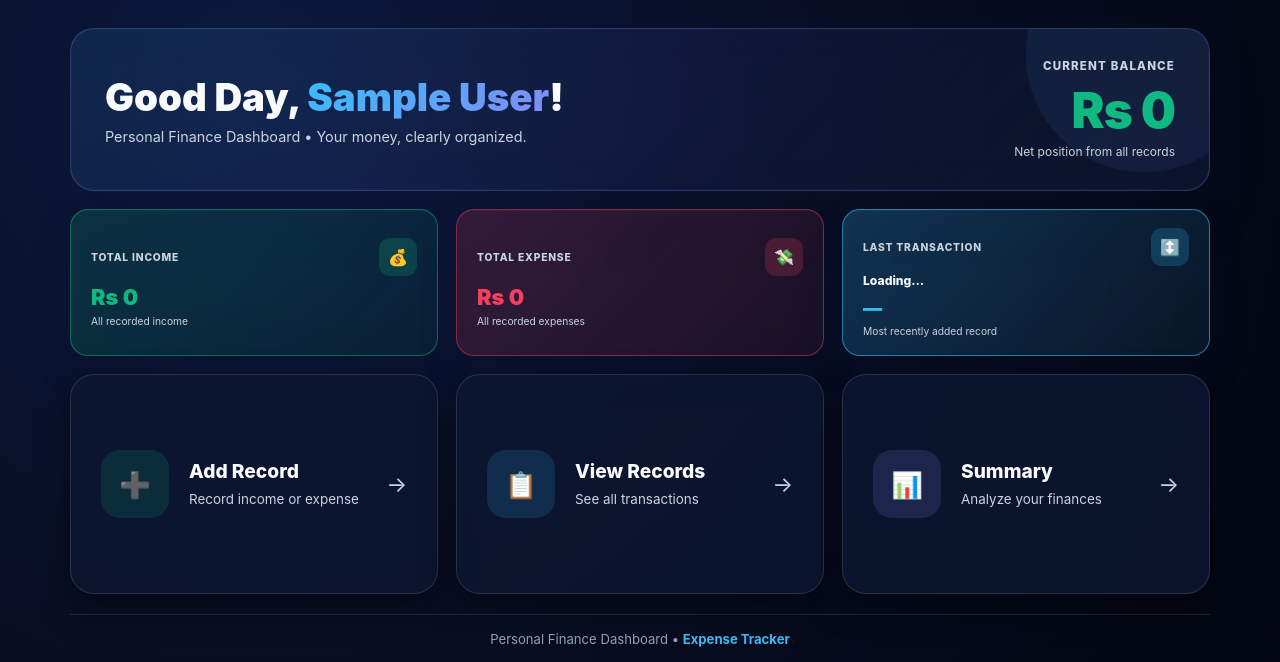
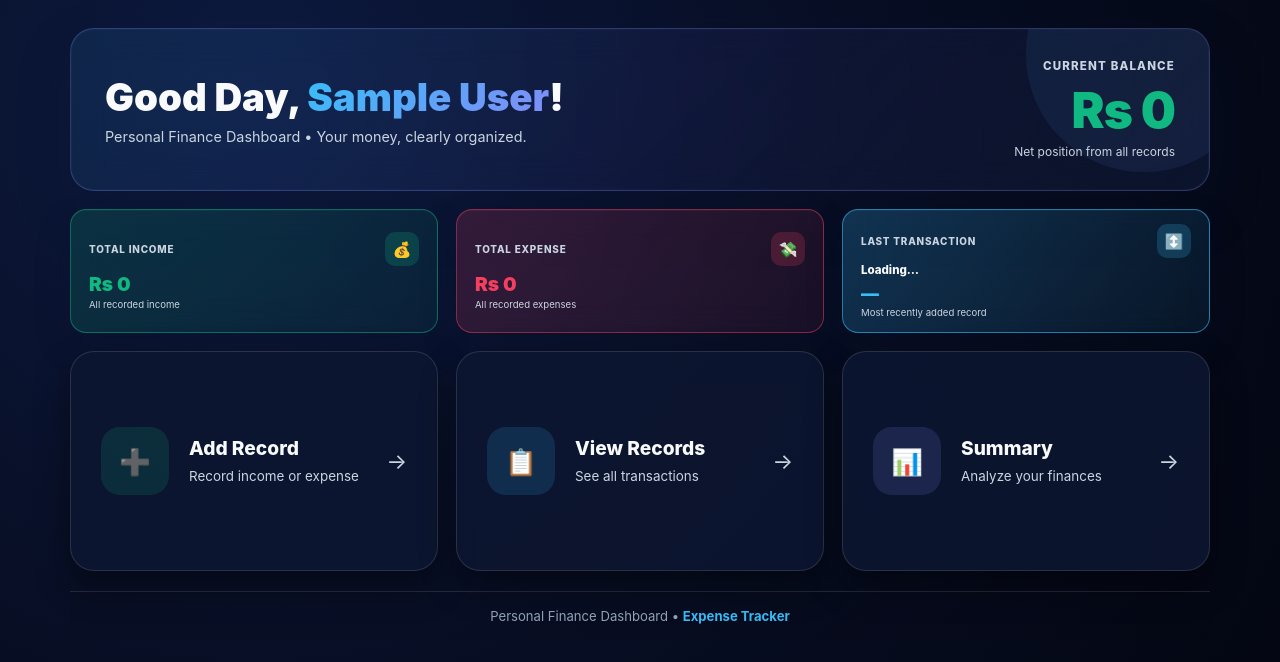
Before and after one commit to UmairSiddique-SE/PersonaL-Expense-Tracker, a Flask app: page /dashboard in a window 1280 px wide. Shown: the part 69-731 px from the top of the page. Run offline with Flask 3, Linux system fonts and the light colour scheme; the visitor is signed in with stand-in values (Sample User, id 1); data that the repository does not hold is empty.

Commit message:
Make upper dashboard KPI cards slightly smaller

```diff
--- a/templates/dashboard.html
+++ b/templates/dashboard.html
@@ -20,25 +20,25 @@
         .page-shell{width:100%;max-width:1180px;margin:0 auto;padding:28px 20px 50px}.flash-container{width:100%;margin-bottom:16px}.flash-message{padding:12px 18px;border-radius:12px;margin-bottom:8px;font-weight:600;font-size:.9rem}.flash-message.success{background:rgba(16,185,129,.15);color:var(--currency-income);border:1px solid rgba(16,185,129,.3)}.flash-message.danger{background:rgba(244,63,94,.15);color:var(--currency-expense);border:1px solid rgba(244,63,94,.3)}
         .hero-card{width:100%;background:var(--bg-card);border:1.5px solid var(--border-color);border-radius:24px;padding:30px 34px;box-shadow:var(--shadow-card);backdrop-filter:blur(18px);margin-bottom:18px;display:flex;justify-content:space-between;align-items:center;gap:24px;position:relative;overflow:hidden;animation:fadeUp .45s ease both}.hero-card:before{content:'';position:absolute;top:-90px;right:-50px;width:230px;height:230px;border-radius:50%;background:linear-gradient(135deg,rgba(56,189,248,.13),rgba(129,140,248,.12));pointer-events:none}.hero-left,.hero-balance{position:relative;z-index:1}.hero-left h1{font-size:clamp(1.7rem,3vw,2.4rem);font-weight:900;margin:0 0 8px}.user-name{background:linear-gradient(135deg,#38bdf8,#818cf8);-webkit-background-clip:text;background-clip:text;-webkit-text-fill-color:transparent}.hero-left p{margin:0;color:var(--text-secondary);font-size:.9rem}.hero-balance{text-align:right}.balance-label{display:block;font-size:.72rem;font-weight:800;text-transform:uppercase;letter-spacing:.1em;color:var(--text-secondary);margin-bottom:7px}.balance-value{font-size:clamp(2.1rem,4vw,3.1rem);font-weight:900;letter-spacing:-1px}.balance-positive{color:#10b981}.balance-negative{color:#f43f5e}.balance-caption{font-size:.75rem;color:var(--text-secondary)}
 
-        /* Upper KPI cards: compact overview cards. */
+        /* Upper KPI cards: slightly smaller overview cards. */
         .kpi-row{display:grid;grid-template-columns:repeat(3,1fr);gap:18px;margin-bottom:18px}
-        .kpi-card{min-width:0;min-height:100px;padding:18px 20px;border-radius:18px;background:var(--bg-card);border:1.5px solid var(--border-color);box-shadow:var(--shadow-card);transition:transform .2s ease,box-shadow .2s ease,border-color .2s ease;display:flex;flex-direction:column;justify-content:center;position:relative;overflow:hidden}
+        .kpi-card{min-width:0;min-height:88px;padding:14px 18px;border-radius:16px;background:var(--bg-card);border:1.5px solid var(--border-color);box-shadow:var(--shadow-card);transition:transform .2s ease,box-shadow .2s ease,border-color .2s ease;display:flex;flex-direction:column;justify-content:center;position:relative;overflow:hidden}
         .kpi-card:hover{transform:translateY(-3px);box-shadow:var(--shadow-card)}
         .kpi-top{display:flex;justify-content:space-between;align-items:center;gap:10px}
-        .kpi-label{font-size:.64rem;font-weight:850;text-transform:uppercase;letter-spacing:.08em;color:var(--text-secondary)}
-        .kpi-icon{width:38px;height:38px;border-radius:11px;display:grid;place-items:center;font-size:1rem;flex-shrink:0}
+        .kpi-label{font-size:.62rem;font-weight:850;text-transform:uppercase;letter-spacing:.08em;color:var(--text-secondary)}
+        .kpi-icon{width:34px;height:34px;border-radius:10px;display:grid;place-items:center;font-size:.95rem;flex-shrink:0}
         .income-kpi{border-color:rgba(16,185,129,.48);background:linear-gradient(135deg,rgba(16,185,129,.18),rgba(16,185,129,.07))}.income-kpi .kpi-icon{background:rgba(16,185,129,.2)}
         .expense-kpi{border-color:rgba(244,63,94,.48);background:linear-gradient(135deg,rgba(244,63,94,.18),rgba(244,63,94,.07))}.expense-kpi .kpi-icon{background:rgba(244,63,94,.2)}
         .transaction-kpi{border-color:rgba(56,189,248,.48);background:linear-gradient(135deg,rgba(56,189,248,.18),rgba(56,189,248,.07))}.transaction-kpi.income{border-color:rgba(16,185,129,.55);background:linear-gradient(135deg,rgba(16,185,129,.2),rgba(16,185,129,.07))}.transaction-kpi.expense{border-color:rgba(244,63,94,.55);background:linear-gradient(135deg,rgba(244,63,94,.2),rgba(244,63,94,.07))}.transaction-kpi .kpi-icon{background:rgba(56,189,248,.18)}.transaction-kpi.income .kpi-icon{background:rgba(16,185,129,.2)}.transaction-kpi.expense .kpi-icon{background:rgba(244,63,94,.2)}
-        .kpi-value{font-size:clamp(1.15rem,1.7vw,1.5rem);font-weight:900;margin:8px 0 3px;white-space:nowrap;overflow:hidden;text-overflow:ellipsis}.income-kpi .kpi-value{color:var(--currency-income)}.expense-kpi .kpi-value{color:var(--currency-expense)}.transaction-kpi .kpi-value{font-size:clamp(1rem,1.5vw,1.3rem)}.transaction-kpi.income .kpi-value{color:var(--currency-income)}.transaction-kpi.expense .kpi-value{color:var(--currency-expense)}
-        .transaction-name{font-size:.76rem;font-weight:850;white-space:nowrap;overflow:hidden;text-overflow:ellipsis;margin-top:7px}.transaction-meta{font-size:.64rem;color:var(--text-secondary);margin-top:2px;white-space:nowrap;overflow:hidden;text-overflow:ellipsis}
+        .kpi-value{font-size:clamp(1.05rem,1.5vw,1.35rem);font-weight:900;margin:6px 0 2px;white-space:nowrap;overflow:hidden;text-overflow:ellipsis}.income-kpi .kpi-value{color:var(--currency-income)}.expense-kpi .kpi-value{color:var(--currency-expense)}.transaction-kpi .kpi-value{font-size:clamp(.95rem,1.4vw,1.2rem)}.transaction-kpi.income .kpi-value{color:var(--currency-income)}.transaction-kpi.expense .kpi-value{color:var(--currency-expense)}
+        .transaction-name{font-size:.72rem;font-weight:850;white-space:nowrap;overflow:hidden;text-overflow:ellipsis;margin-top:5px}.transaction-meta{font-size:.6rem;color:var(--text-secondary);margin-top:1px;white-space:nowrap;overflow:hidden;text-overflow:ellipsis}
 
         /* Lower quick-action cards: intentionally larger and more prominent. */
         .module-grid{display:grid;grid-template-columns:repeat(3,1fr);gap:18px;margin-bottom:20px}.module-card{display:flex;align-items:center;gap:20px;min-height:180px;padding:34px 30px;border-radius:24px;background:var(--bg-card);border:1.5px solid var(--border-color);box-shadow:var(--shadow-card);text-decoration:none;color:var(--text-primary);transition:transform .2s ease,box-shadow .2s ease,border-color .2s ease}.module-card:hover{transform:translateY(-4px);box-shadow:var(--shadow-card)}.add-record-card{border-color:rgba(16,185,129,.38)}.view-card{border-color:rgba(56,189,248,.38)}.summary-mod-card{border-color:rgba(129,140,248,.38)}.mod-icon{width:68px;height:68px;display:grid;place-items:center;border-radius:19px;font-size:1.6rem;flex-shrink:0}.add-record-card .mod-icon{background:rgba(16,185,129,.15)}.view-card .mod-icon{background:rgba(56,189,248,.15)}.summary-mod-card .mod-icon{background:rgba(129,140,248,.15)}.module-copy{min-width:0}.module-card h3{font-size:1.2rem;margin:0 0 7px;font-weight:850}.module-card p{margin:0;color:var(--text-secondary);font-size:.84rem;line-height:1.45;white-space:nowrap;overflow:hidden;text-overflow:ellipsis}.module-arrow{margin-left:auto;font-size:1.35rem;color:var(--text-secondary)}
         .footer{padding:16px;border-top:1px solid var(--border-color);color:var(--text-muted);text-align:center;font-size:.82rem}.footer strong{color:var(--accent-primary)}
         @keyframes fadeUp{from{opacity:0;transform:translateY(14px)}to{opacity:1;transform:translateY(0)}}
-        @media(max-width:900px){.kpi-row,.module-grid{grid-template-columns:1fr 1fr}.kpi-card{min-height:92px}.module-card{min-height:155px}}
-        @media(max-width:760px){.navbar{padding:12px 16px}.page-shell{padding:16px 13px 40px}.hero-card{padding:22px 20px;flex-direction:column;align-items:flex-start}.hero-balance{text-align:left}.kpi-row{grid-template-columns:1fr;gap:10px}.module-grid{grid-template-columns:1fr;gap:10px}.user-info{gap:8px}.kpi-card{padding:16px 18px;min-height:92px}.kpi-icon{width:36px;height:36px}.module-card{min-height:130px;padding:24px 20px}.mod-icon{width:56px;height:56px}.profile-dropdown{right:0;min-width:155px}}
+        @media(max-width:900px){.kpi-row,.module-grid{grid-template-columns:1fr 1fr}.kpi-card{min-height:82px}.module-card{min-height:155px}}
+        @media(max-width:760px){.navbar{padding:12px 16px}.page-shell{padding:16px 13px 40px}.hero-card{padding:22px 20px;flex-direction:column;align-items:flex-start}.hero-balance{text-align:left}.kpi-row{grid-template-columns:1fr;gap:10px}.module-grid{grid-template-columns:1fr;gap:10px}.user-info{gap:8px}.kpi-card{padding:14px 16px;min-height:84px}.kpi-icon{width:32px;height:32px}.module-card{min-height:130px;padding:24px 20px}.mod-icon{width:56px;height:56px}.profile-dropdown{right:0;min-width:155px}}
     </style>
 </head>
 <body>
```
